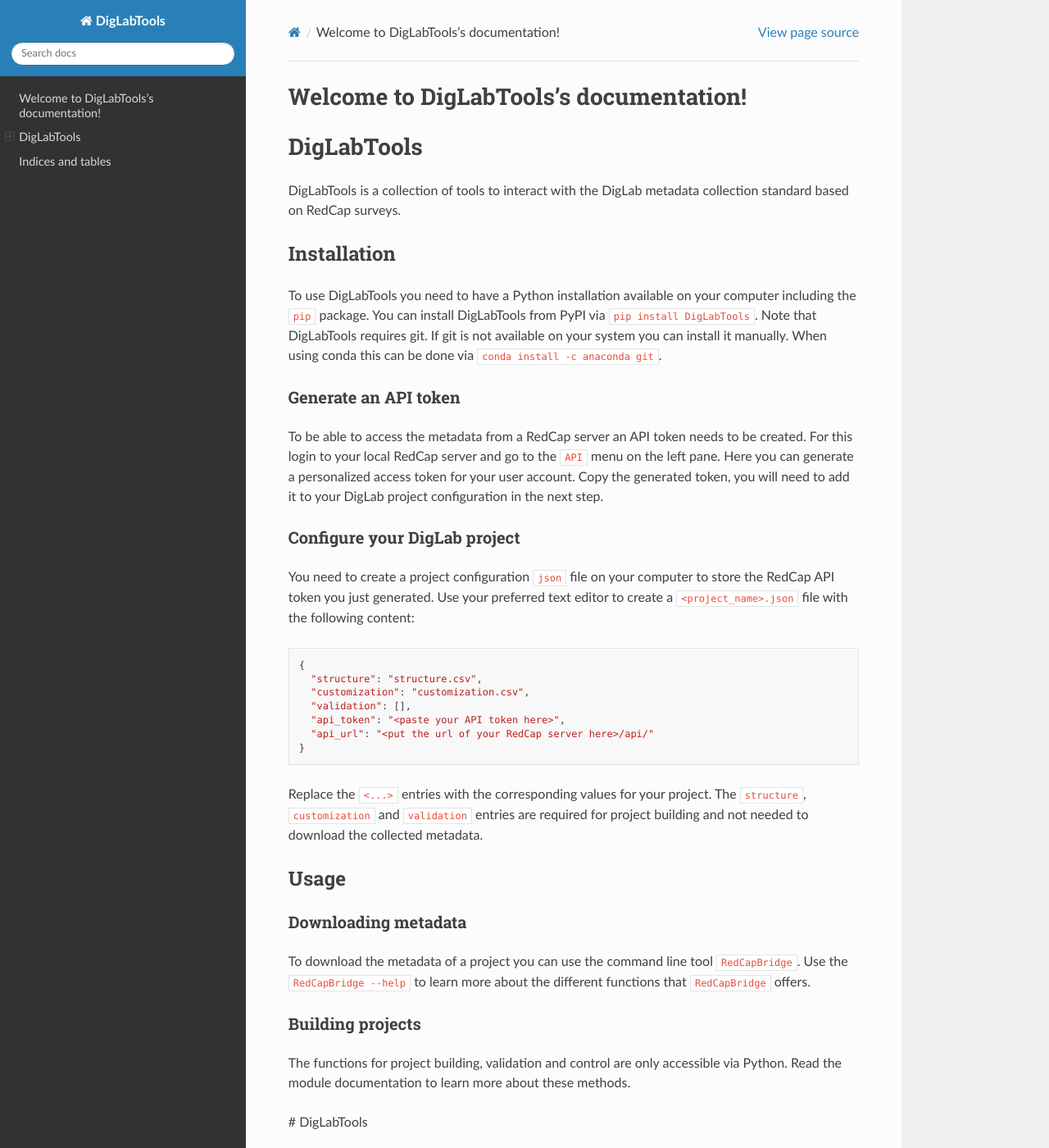
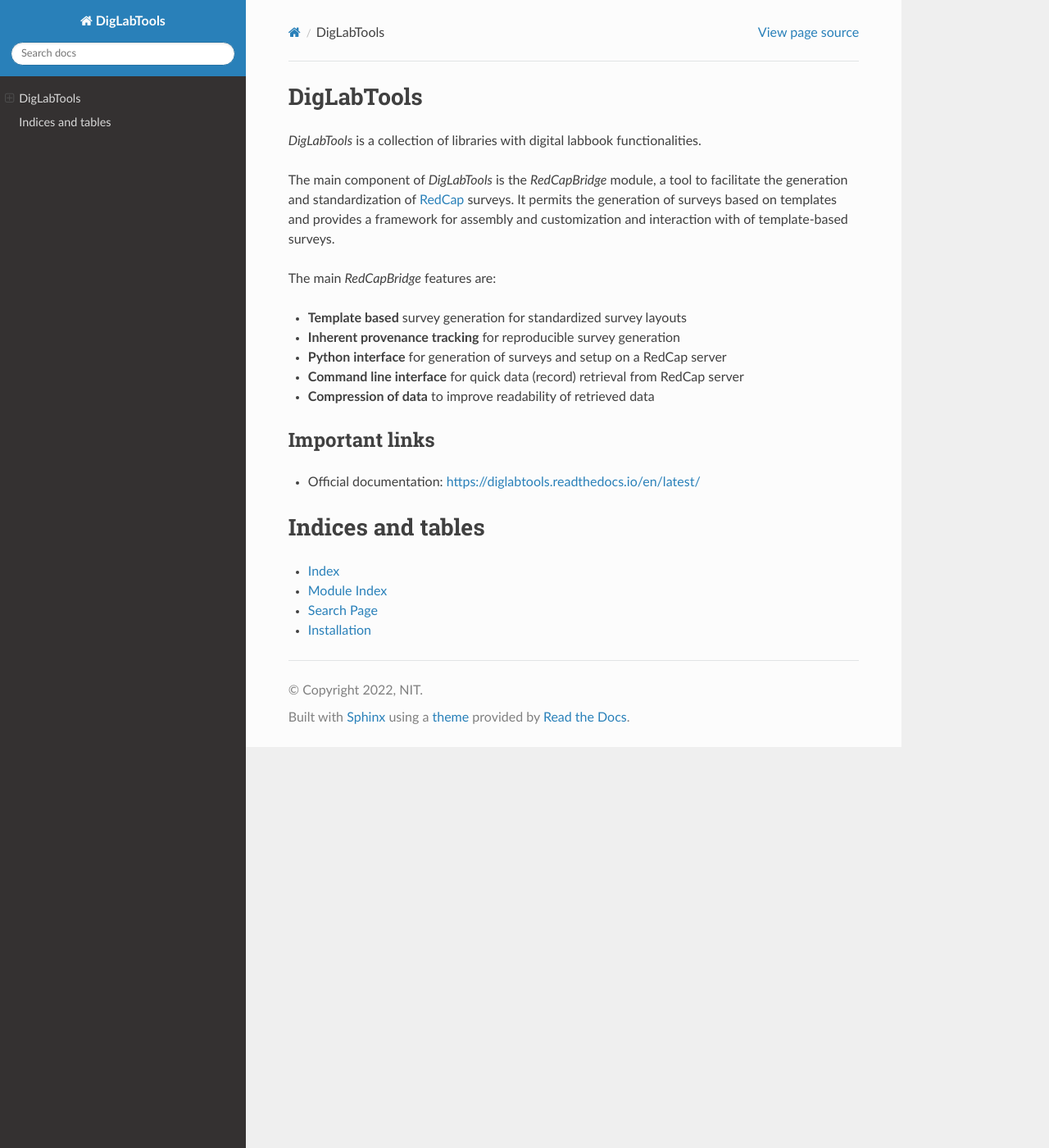
Before and after one commit to INT-NIT/DigLabTools, a Sphinx documentation site: the page built from docs/index.rst, in a window 1280 px wide and 1400 px high. Shown: the whole window at 82% size. Built offline with Sphinx 7.4.7 and the Read the Docs theme 2.0.0, drawn with Linux system fonts in a browser that asks for light colours; some of the changed text lies outside the part shown.

Commit message:
Add installation guide and description of DigLabTool

````diff
--- a/README.md
+++ b/README.md
@@ -1,39 +1,18 @@
 # DigLabTools
 
-DigLabTools is a collection of tools to interact with the DigLab metadata collection standard based on RedCap surveys.
+*DigLabTools* is a collection of libraries with digital labbook functionalities.
 
-## Installation
+The main component of *DigLabTools* is the *RedCapBridge* module, a tool to facilitate the generation and standardization of [RedCap](https://projectredcap.org/) surveys. It permits the generation of surveys based on templates and provides a framework for assembly and customization and interaction with of template-based surveys.
 
-To use DigLabTools you need to have a Python installation available on your computer including the `pip` package.
-You can install DigLabTools from PyPI via `pip install DigLabTools`.
-Note that DigLabTools requires git. If git is not available on your system you can install it manually. When using conda this can be done via `conda install -c anaconda git`.
+The main *RedCapBridge* features are:
 
-### Generate an API token
+- **Template based** survey generation for standardized survey layouts
+- **Inherent provenance tracking** for reproducible survey generation
+- **Python interface** for generation of surveys and setup on a RedCap server
+- **Command line interface** for quick data (record) retrieval from RedCap server
+- **Compression of data** to improve readability of retrieved data
 
-To be able to access the metadata from a RedCap server an API token needs to be created. For this login to your local RedCap server and go to the `API` menu on the left pane. Here you can generate a personalized access token for your user account. Copy the generated token, you will need to add it to your DigLab project configuration in the next step.
+Important links
+---------------
 
-### Configure your DigLab project
-
-You need to create a project configuration `json` file on your computer to store the RedCap API token you just generated. Use your preferred text editor to create a `<project_name>.json` file with the following content:
-
-```
-{
-  "structure": "structure.csv",
-  "customization": "customization.csv",
-  "validation": [],
-  "api_token": "<paste your API token here>",
-  "api_url": "<put the url of your RedCap server here>/api/"
-}
-```
-
-Replace the `<...>` entries with the corresponding values for your project. The `structure`, `customization` and `validation` entries are required for project building and not needed to download the collected metadata.
-
-## Usage
-
-### Downloading metadata
-
-To download the metadata of a project you can use the command line tool `RedCapBridge`. Use the `RedCapBridge --help` to learn more about the different functions that `RedCapBridge` offers.
-
-### Building projects
-
-The functions for project building, validation and control are only accessible via Python. Read the module documentation to learn more about these methods.
+- Official documentation: https://diglabtools.readthedocs.io/en/latest/
--- a/docs/index.rst
+++ b/docs/index.rst
@@ -2,17 +2,12 @@
    sphinx-quickstart on Wed May 18 10:44:59 2022.
    You can adapt this file completely to your liking, but it should at least
    contain the root `toctree` directive.
-
-Welcome to DigLabTools's documentation!
-=======================================
 
 .. toctree::
    :maxdepth: 2
    :caption: Contents:
 
 .. mdinclude:: ../README.md
-
-.. include:: ../README.md
 
 
 Indices and tables
````
Also changed, not shown: other parts of docs/index.rst (+1 -0 lines), USE.md (added, +35 -0 lines), docs/installation.rst (added, +11 -0 lines).
